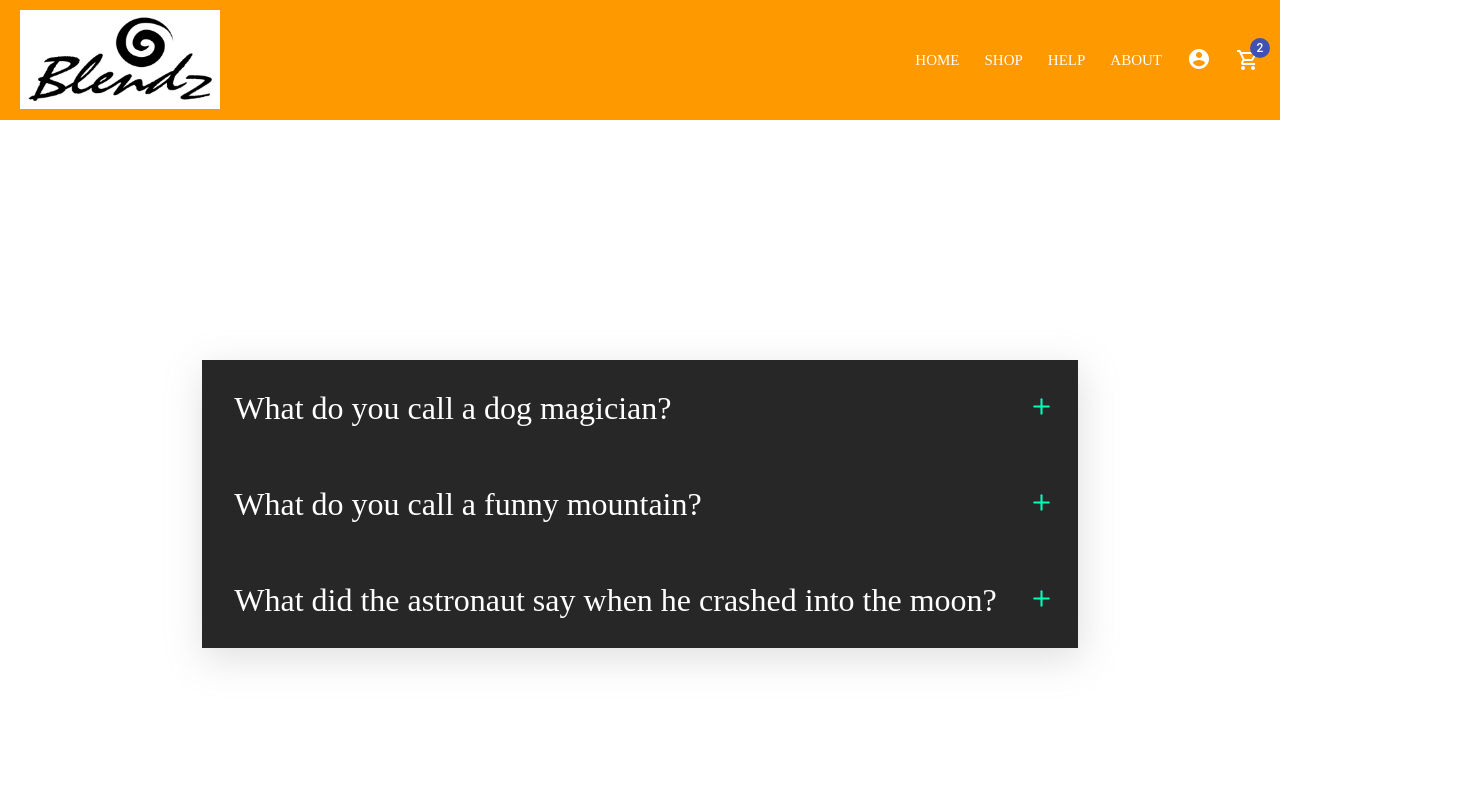
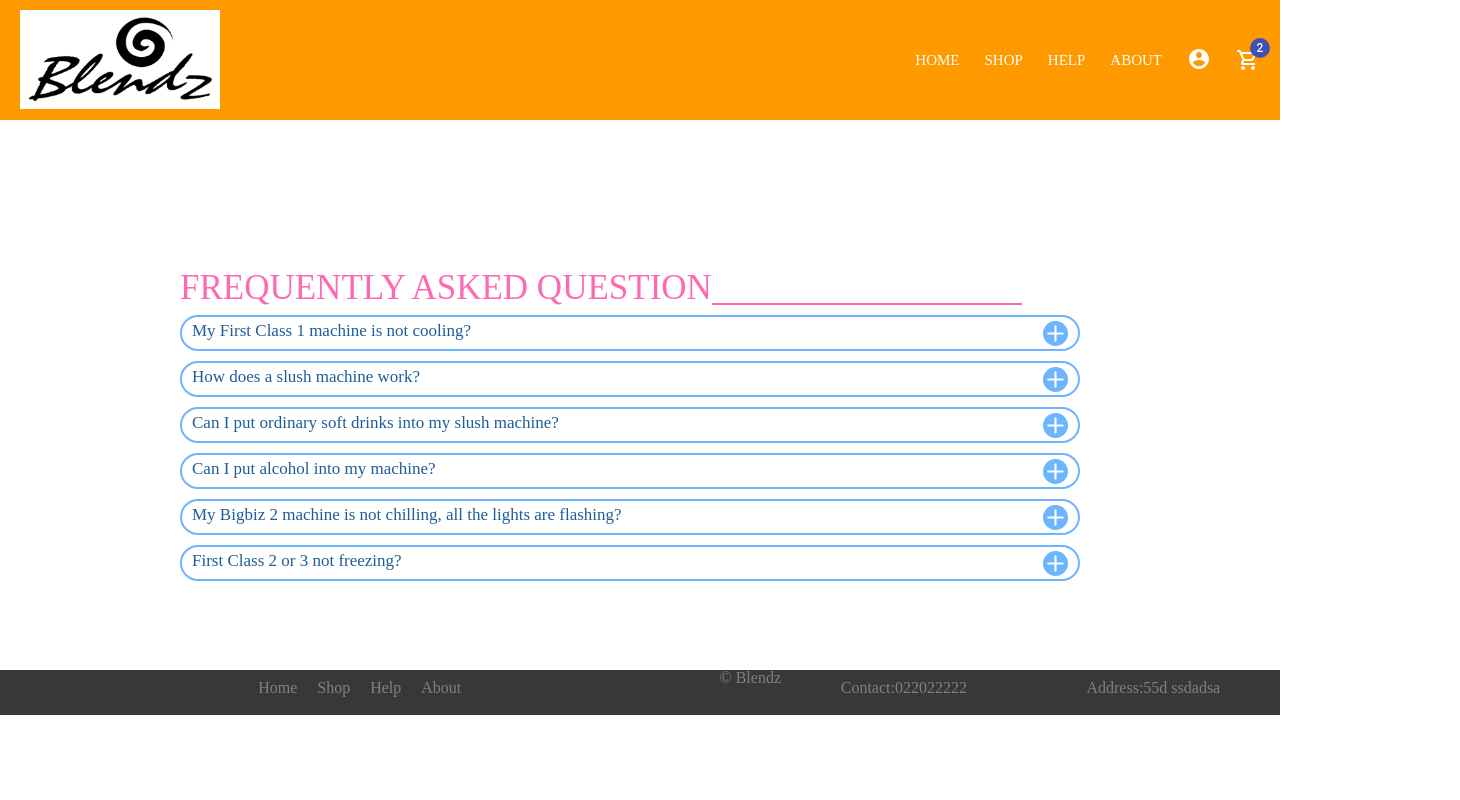
Before and after one commit to PhongNguyen13/blendz_RnD-project, a React (Create React App) app in the folder rnd-blendz/: page /help in a window 1280 px wide. Shown: the top 800 px of the page, 1460 px wide, since content can reach past the window. Built offline with nearby package versions, Linux system fonts and the light colour scheme; what redux-immutable would draw is missing.

Commit message:
Help changed

```diff
--- a/rnd-blendz/src/pages/Help/Data.js
+++ b/rnd-blendz/src/pages/Help/Data.js
@@ -1,14 +1,30 @@
 export const Data = [
   {
-      question: 'What do you call a dog magician?',
-      answer: 'A labracadabrador.'
+    question: 'My First Class 1 machine is not cooling?',
+    answer: 'The machine has overheated and requires the reset button to be pushed.',
+    link: <iframe src="https://drive.google.com/file/d/1C-uoAYQ0Edy7lflZI4jqwuXGIY3PklJ5/preview" title="Answer PDF" width="640" height="480" allow="autoplay"></iframe>
   },
   {
-      question: 'What do you call a funny mountain?',
-      answer: 'Hill-arious.'
+    question: 'How does a slush machine work?',
+    answer: "The machine is operating at -3 degrees Celsius, by having a product with a minimum of 14% sugar and continuous agitation the machine will shave the loosely bonded ice crystals to form a slush.",
+    link: <iframe width="560" height="315" src="https://www.youtube.com/embed/UgfACPnSziI" title="YouTube video player" frameborder="0" allow="accelerometer; autoplay; clipboard-write; encrypted-media; gyroscope; picture-in-picture" allowfullscreen></iframe>
   },
   {
-      question: 'What did the astronaut say when he crashed into the moon?',
-      answer: 'I Apollo-gize.'
+    question: 'Can I put ordinary soft drinks into my slush machine?',
+    answer: 'No. It is not recommended to use any product other than one that is especially formulated for the machines.'
+  },
+  {
+    question: 'Can I put alcohol into my machine?',
+    answer: 'Yes. Alcohol does not freeze so you can add it to any slush product without upsetting the mix ratio (usually 4:1).'
+  },
+  {
+    question: 'My Bigbiz 2 machine is not chilling, all the lights are flashing?',
+    answer: 'The machine has overheated and popped the cutout.</br>The reset button is on the front of the machine behind the left hand side drip tray.',
+    link: <iframe src="https://drive.google.com/file/d/1iWLmgaMsQWinD6TwU4rHpdhW19uF2ZDZ/preview" title = "Answer PDF" width="640" height="480" allow="autoplay"></iframe>,
+    link2: <iframe src="https://drive.google.com/file/d/1g0s1EhFH7oS5Z4iK_ttKws3DfhEjMqNz/preview" title="Answer" width="640" height="480" allow="autoplay"></iframe>
+  },
+  {
+    question: 'First Class 2 or 3 not freezing?',
+    answer: 'Requires the reset button pushed.'
   }
 ];
--- a/rnd-blendz/src/pages/Help/index.js
+++ b/rnd-blendz/src/pages/Help/index.js
@@ -1,7 +1,6 @@
 import React, { useState } from 'react';
 import { Data } from './Data';
-import { AccordionSection, Container, Wrap, Dropdown} from "./style";
-
+import { AccordionSection, Wrap, Dropdown} from "./style";
 import { IconContext } from 'react-icons';
 import { FiPlus, FiMinus } from 'react-icons/fi';
 
@@ -18,25 +17,24 @@ const Help = () => {
   };
 
   return (
-    <IconContext.Provider value={{ color: '#00FFB9', size: '25px' }}>
+    <IconContext.Provider value={{ color: '#fff', size: '25px' }}>
       <AccordionSection>
-        <Container>
+      <h1>FREQUENTLY ASKED QUESTION</h1>
           {Data.map((item, index) => {
             return (
               <>
                 <Wrap onClick={() => toggle(index)} key={index}>
-                  <h1>{item.question}</h1>
+                  <h2>{item.question}</h2>
                   <span>{clicked === index ? <FiMinus /> : <FiPlus />}</span>
                 </Wrap>
                 {clicked === index ? (
                   <Dropdown>
-                    <p>{item.answer}</p>
+                    <p><a>{item.answer}</a><a>{item.link}</a>{item.link2}</p>
                   </Dropdown>
                 ) : null}
               </>
             );
           })}
-        </Container>
       </AccordionSection>
     </IconContext.Provider>
   );
--- a/rnd-blendz/src/pages/Help/style.js
+++ b/rnd-blendz/src/pages/Help/style.js
@@ -1,51 +1,76 @@
-import styled from 'styled-components';
+import styled from "styled-components";
 
 export const AccordionSection = styled.div`
-  display: flex;
+    margin-top: 150px;
+    margin bottom: 150px;
+    margin-left: 180px;
+    height: 50vh;
+    width: 100%;
     flex-direction: column;
     align-items: center;
     justify-content: center;
     position: relative;
-  height: 100vh;
     background: #fff;
-`;
-
-export const Container = styled.div`
+    &::-webkit-scrollbar {
+        width: 10px;
+        border: 1px solid black;
+    }
+    h1 {
+        color: hotpink;
+        position: relative;
+        width: max-width;
+        font-size: 35px;
+    }
+    h1::after {
+        content: "";
         position: absolute;
-  top: 30%;
-  box-shadow: 2px 10px 35px 1px rgba(153, 153, 153, 0.3);
+        bottom: 0;
+        margin-right: 200px;
+        width: 310px;
+        height: 2px;
+        background-color: hotpink;
+    }
 `;
 
 export const Wrap = styled.div`
-  background: #272727;
-  color: #fff;
   display: flex;
   justify-content: space-between;
   align-items: center;
-  width: 100%;
+  width: 70%;
   text-align: center;
   cursor: pointer;
-  h1 {
-    padding: 2rem;
-    font-size: 2rem;
+  border: 2px solid #6db5ff;
+  border-radius: 50px;
+  margin: 10px 0;
+  h2 {
+    color: #1f5c9a;
+    padding: 5px 10px 10px 10px;
+    font-size: 17px;
+    font-weight: normal;
+    transition: all 0.5s ease-in;
   }
   span {
-    margin-right: 1.5rem;
+    margin: 0 10px 0 0;
+    width: 25px;
+    height: 25px;
+    background: 8px 7px #6db5ff;
+    border-radius: 50%;
+    float: left;
+    transition: all 0.5s ease-in;
   }
 `;
 
 export const Dropdown = styled.div`
-  background: #1c1c1c;
-  color: #00ffb9;
-  width: 100%;
-  height: 100px;
+  background-color: #6db5ff;
+  color: #fff;
+  width: 70%;
   display: flex;
-  flex-direction: column;
-  justify-content: center;
-  align-items: center;
-  border-bottom: 1px solid #00ffb9;
-  border-top: 1px solid #00ffb9;
+  border-left: 2px solid #fff;
+  border-radius: 50px;
   p {
-    font-size: 2rem;
+    padding: 5px 10px 10px 10px;
+    margin-left: 25px;
+    font-size: 15px;
+    text-align: left;
   }
 `;
```
Also changed, not shown: rnd-blendz/src/pages/Help/help.css (deleted, +0 -80 lines). Lines whose indentation alone changed are shown as unchanged.
